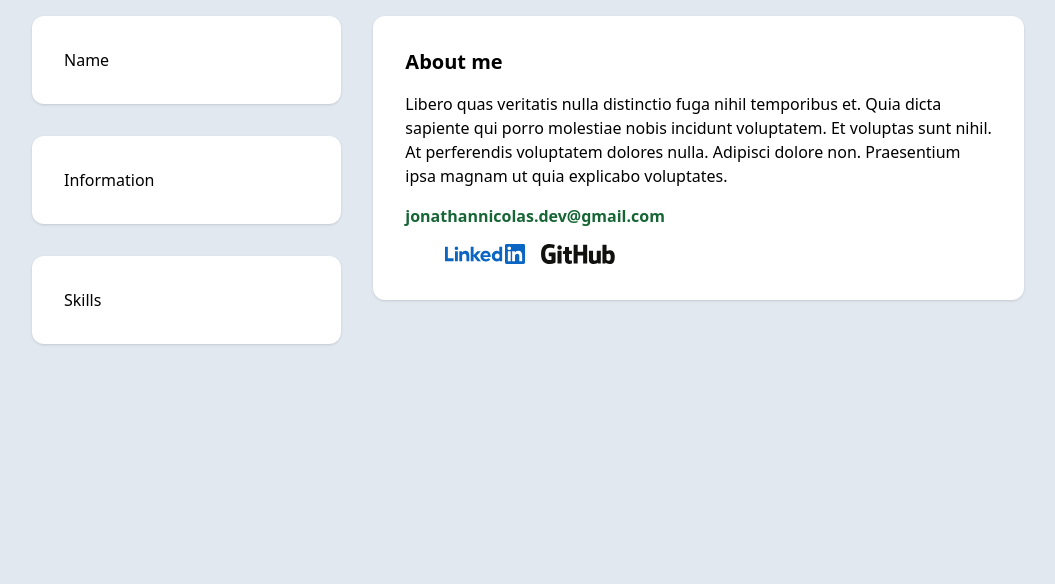
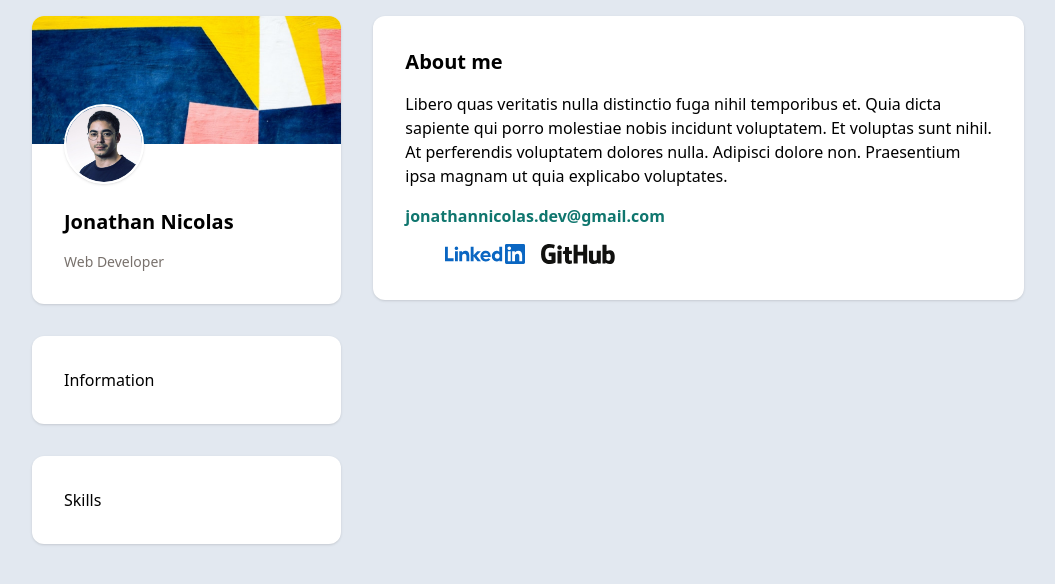
Before and after one commit to jonathannicolasdev/jonathannicolas.dev, a React (Vite) app: page /cv in a window 1280 px wide. Shown: the top 584 px of the page, without its empty margins (112-1167 px from the left). Built offline with nearby package versions, Linux system fonts and the light colour scheme; some icons are missing.

Commit message:
feat: cv name card content

```diff
--- a/src/routes/cv.tsx
+++ b/src/routes/cv.tsx
@@ -6,8 +6,25 @@ export default function CVRoute() {
       <div className="mx-auto max-w-5xl p-4">
         <main className="grid grid-cols-1 md:grid-cols-3 gap-8">
           <section className="col-span-1 md:col-span-1 space-y-8">
-            <div className="card">
-              <h1>Name</h1>
+            <div className="shadow bg-white rounded-xl overflow-hidden">
+              <div
+                className="h-32 bg-cover"
+                style={{
+                  backgroundImage: "url('/images/cv-cover.jpeg')",
+                }}
+              ></div>
+
+              <div className="pt-12 p-8 space-y-4 relative">
+                <img
+                  src="/images/avatar.jpg"
+                  alt="Avatar"
+                  className="rounded-full absolute -top-10 shadow border-2 border-white border-solid"
+                  width={80}
+                  height={80}
+                />
+                <h1 className="card-title">Jonathan Nicolas</h1>
+                <p className="text-stone-500 text-sm">Web Developer</p>
+              </div>
             </div>
 
             <div className="card">
@@ -32,7 +49,7 @@ export default function CVRoute() {
               <p>
                 <a
                   href="mailto:jonathannicolas.dev@gmail.com"
-                  className="text-green-800 font-semibold"
+                  className="text-teal-700 font-semibold"
                 >
                   jonathannicolas.dev@gmail.com
                 </a>
```
Also changed, not shown: public/images/cv-cover.jpeg (added).
